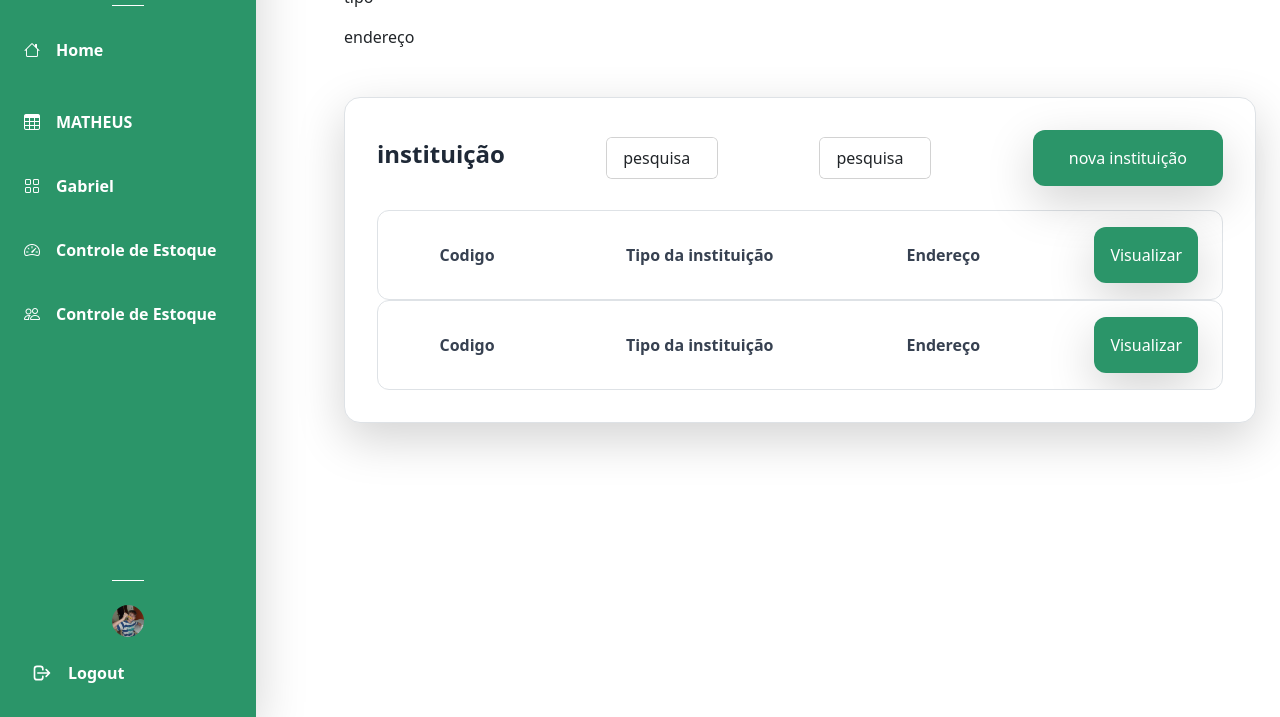
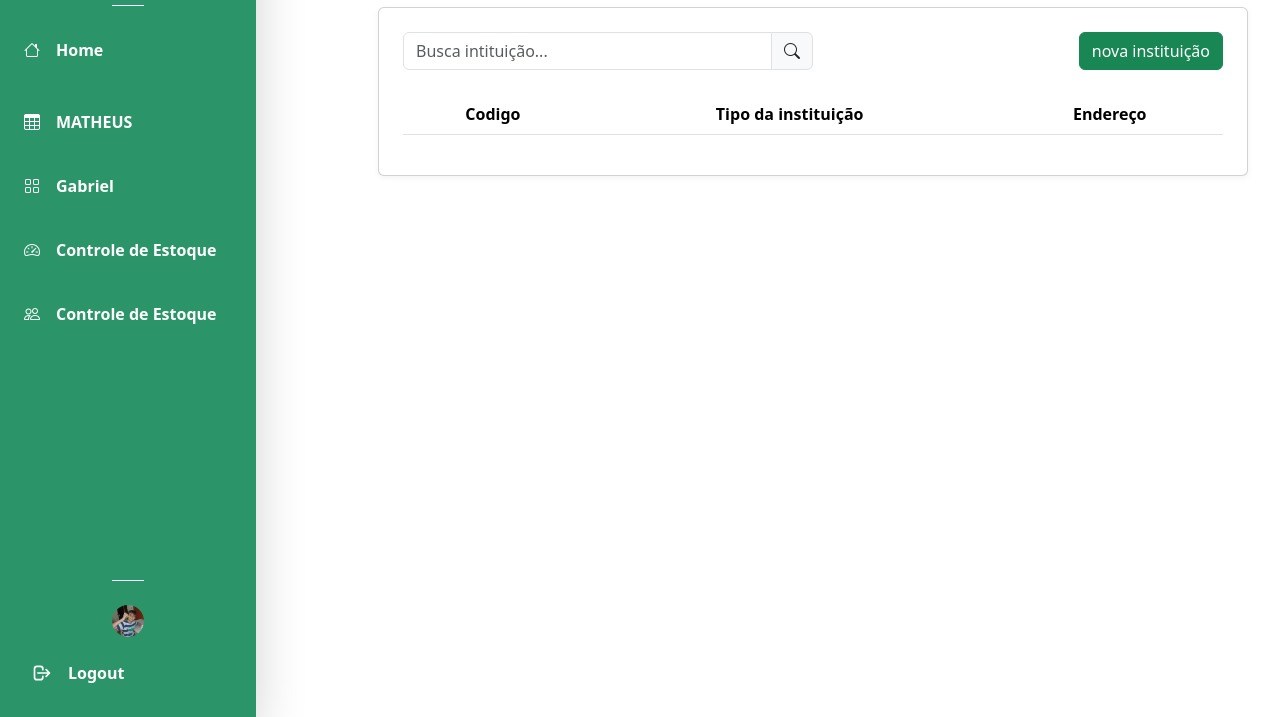
Before and after one commit to Gzanella1/DesPensaFront, a website: page templete/instituicaoNutricionista.html in a window 1280 px wide. Shown: the part 83-800 px from the top of the page. Drawn offline with nearby package versions, Linux system fonts and the light colour scheme.

Commit message:
ajuste nome arquivos

```diff
--- a/templete/instituicaoNutricionista.html
+++ b/templete/instituicaoNutricionista.html
@@ -1,121 +1,85 @@
 <!DOCTYPE html>
-<html lang="pt-BR">
+<html lang="pt-br">
 
 <head>
-  <meta charset="UTF-8" />
-  <meta name="viewport" content="width=device-width, initial-scale=1.0" />
+  <meta charset="UTF-8">
   <title>intituição nutricionista</title>
+  <link href="https://cdn.jsdelivr.net/npm/bootstrap@5.3.2/dist/css/bootstrap.min.css" rel="stylesheet">
+  <link href="https://cdn.jsdelivr.net/npm/bootstrap-icons@1.10.5/font/bootstrap-icons.css" rel="stylesheet">
+  <script src="https://cdn.jsdelivr.net/npm/bootstrap@5.3.2/dist/js/bootstrap.bundle.min.js"></script>
   <link rel="icon" type="image/png" href="assets/logo_perfil.png" />
   <script src="https://cdn.tailwindcss.com"></script>
+  <link rel="stylesheet" href="../css/tabelaNutri.css">
 
-  <script>
-    tailwind.config = {
-      theme: {
-        extend: {
-          colors: {
-            'green-dark': '#2B9569',
-            'green-medium': '#2B9569',
-            'green-light': '#2B9569'
-          }
-        }
-      }
-    }
-  </script>
+
 </head>
+
+<div id="sidebar-container"></div>
+
+
 <body>
-  <div class="app">
-    <!-- Sidebar -->
-    <div id="sidebar-container"></div>
-    <!-- Enhanced main content with better responsive layout -->
-     <div class="flex-1 ml-16 p-4 sm:p-6 lg:p-8">
-      <!-- Header com botão -->
-      <div class="flex items-center justify-between mb-8">
-        <div>
-          <h1 class="text-2xl lg:text-3xl font-bold text-gray-800">Codigo - Nome instituição</h1>
-          <p> tipo </p>
-          <p> endereço </p>
+
+
+  <div class="content">
+    <h3 class="mb-4">intituição nutricionista</h3>
+
+    <div class="card p-4">
+      <div class="d-flex justify-content-between align-items-center mb-4">
+        <div class="input-group w-50">
+          <input type="text" id="buscar" class="form-control" placeholder="Busca intituição..." aria-label="Buscar">
+          <span class="input-group-text"><i class="bi bi-search"></i></span>
+        </div>
+        <button class="btn btn-success" data-bs-toggle="modal" data-bs-target="#modalForm">
+          nova instituição
+        </button>
       </div>
 
+      <div class="table-responsive">
+        <table class="table align-middle text-center">
+          <thead>
+            <tr>
+              <th>Codigo</th>
+              <th>Tipo da instituição</th>
+              <th>Endereço</th>
+
+            </tr>
+          </thead>
+          <tbody id="tabelaNutricionistas"></tbody>
+        </table>
       </div>
-      <div class="grid grid-cols-1  gap-6 lg:gap-8">
-        <!-- Tabela de Transações -->
-        <div class="xl:col-span-2">
-          <div class="bg-white rounded-2xl shadow-lg p-6 lg:p-8 border border-white/12">
-            <div class="flex flex-col sm:flex-row sm:items-center justify-between mb-6 gap-4">
-              <div>
-                <h2 class="text-xl lg:text-2xl font-bold text-gray-800">instituição</h2>
-
     </div>
-            <div class="card" style="width: 7rem;">
-                  <ul class="list-group list-group-flush">
-                    <li class="list-group-item">pesquisa</li>
-                  </ul>
   </div>
 
-                <div class="card" style="width: 7rem;">
-                  <ul class="list-group list-group-flush">
-                    <li class="list-group-item">pesquisa</li>
-                  </ul>
+  <!-- Modal -->
+  <div class="modal fade" id="modalForm" tabindex="-1">
+    <div class="modal-dialog">
+      <div class="modal-content">
+        <form id="formNutricionista">
+          <div class="modal-header">
+            <h5 class="modal-title" id="modalLabel">nova instituição</h5>
+            <button type="button" class="btn-close" data-bs-dismiss="modal"></button>
           </div>
-
-              <button onclick="abrirModalVenda()"
-                class="bg-gradient-to-r from-green-medium to-green-dark hover:from-green-dark hover:to-green-medium text-white px-9 py-3 rounded-xl transition-all duration-300 shadow-lg hover:shadow-xl transform hover:-translate-y-1 font-medium">
-                nova instituição
-              </button>
-
-            </div>
-              <div>
-                <!-- Enhanced main content with better responsive layout -->
-      <div class="grid grid-cols-1  gap-6 lg:gap-8">
-        <!-- Tabela de Transações -->
-        <div class="xl:col-span-2">
+          <div class="modal-body">
+            <input type="hidden" id="editIndex">
+            <input type="text" class="form-control mb-2" id="Codigo" placeholder="Nome" required>
+            <input type="text" class="form-control mb-2" id="Tipo_da_instituição" placeholder="Tipo_da_instituição" required>
+            <input type="text" class="form-control mb-2" id="Endereço" placeholder="Endereço" required>
 
 
 
-            <div class="overflow-x-auto rounded-xl border border-gray-100">
-              <table class="w-full">
-                <thead class="bg-gradient-to-r from-gray-5 to-gray-100">
-                  <tr>
-                    <th class="text-center py-3 px-5 font-semibold text-gray-700">Codigo</th>
-                    <th class="text-center py-3 px-5 font-semibold text-gray-700">Tipo da instituição</th>
-                    <th class="text-center py-3 px-5 font-semibold text-gray-700">Endereço</th>
-                    <th class="text-right py-3 px-4 font-semibold text-gray-700"><button
-                class="bg-gradient-to-r from-green-medium to-green-dark hover:from-green-dark hover:to-green-medium text-white px-3 py-3 rounded-xl transition-all duration-100 shadow-lg hover:shadow-xl transform hover:-translate-y-1 font-medium">
-                Visualizar
-              </button></th>
-
-                  </tr>
-                </thead>
-                <tbody id="vendas" class="divide-y divide-gray-100 overflow-y-auto space-y-3 max-h-96">
-                </tbody>
-              </table>
 
           </div>
-
-            <div class="overflow-x-auto rounded-xl border border-gray-100">
-            <table class="w-full">
-                <thead class="bg-gradient-to-r from-gray-5 to-gray-100">
-                  <tr>
-                    <th class="text-center py-3 px-5 font-semibold text-gray-700">Codigo</th>
-                    <th class="text-center py-3 px-5 font-semibold text-gray-700">Tipo da instituição</th>
-                    <th class="text-center py-3 px-5 font-semibold text-gray-700">Endereço</th>
-                    <th class="text-right py-3 px-4 font-semibold text-gray-700"><button
-                class="bg-gradient-to-r from-green-medium to-green-dark hover:from-green-dark hover:to-green-medium text-white px-3 py-3 rounded-xl transition-all duration-100 shadow-lg hover:shadow-xl transform hover:-translate-y-1 font-medium">
-                Visualizar
-              </button></th>
-
-                  </tr>
-                </thead>
-                <tbody id="vendas" class="divide-y divide-gray-100 overflow-y-auto space-y-3 max-h-96">
-                </tbody>
-              </table>
-
+          <div class="modal-footer">
+            <button type="submit" class="btn btn-primary">Salvar</button>
+            <button type="button" class="btn btn-secondary" data-bs-dismiss="modal">Cancelar</button>
+          </div>
+        </form>
+      </div>
     </div>
   </div>
 
-
-      </div>
-
+  <!-- Importa o JS -->
+  <script src="/scriptTemplete/instituicaoNutricionista.js"></script>
   <script src="../scriptTemplete/carregarSidebar.js"></script>
 </body>
 
```
Also changed, not shown: templete/instituicaoNutricionista2.2.html (deleted, +0 -86 lines). Lines whose indentation alone changed are shown as unchanged.
